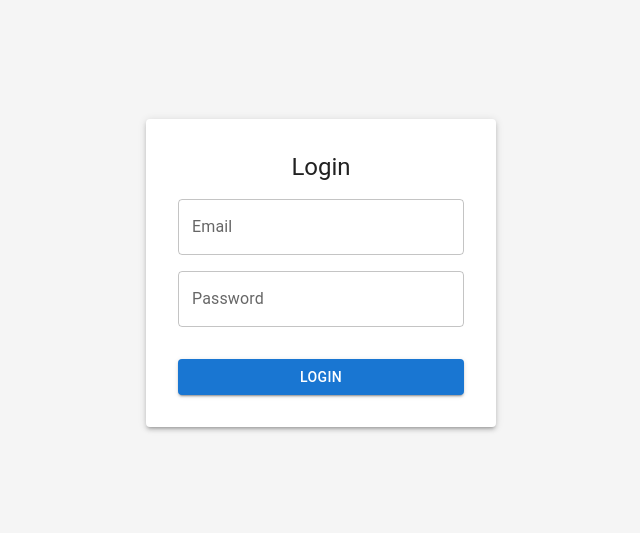
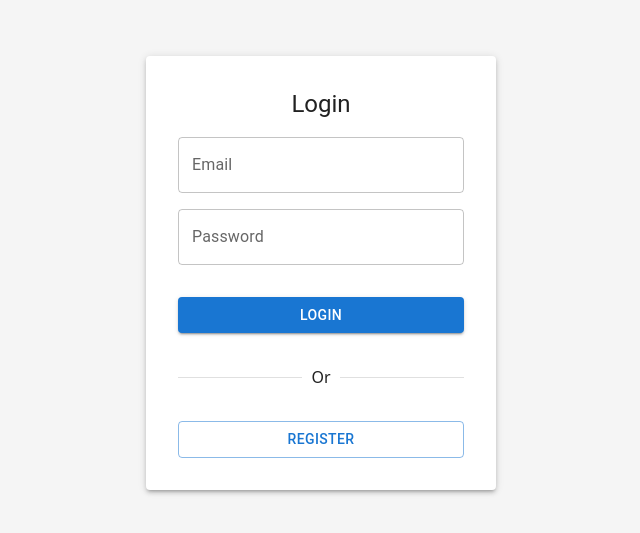
Before and after one commit to GemBlue071001/Lap-fer202, a React (Create React App) app: page /login in a window 1280 px wide. Shown: the part 127-660 px from the top of the page, without its empty margins (319-959 px from the left). Built offline with nearby package versions, Linux system fonts and the light colour scheme; no server answers.

Commit message:
add register button for user

```diff
--- a/src/pages/LoginPage.tsx
+++ b/src/pages/LoginPage.tsx
@@ -1,5 +1,5 @@
 import React, { useState } from "react";
-import { Box, Button, TextField, Typography, Paper, Snackbar, Alert } from "@mui/material";
+import { Box, Button, TextField, Typography, Paper, Snackbar, Alert, Divider } from "@mui/material";
 import { useNavigate } from "react-router-dom";
 import { userService } from "../services/userService";
 import appLocalStorage from "../util/appLocalStorage";
@@ -15,11 +15,7 @@ const LoginPage = () => {
     const handleSubmit = async (e: React.FormEvent) => {
         e.preventDefault();
         try {
-            // const res = await fetch(
-            //     `http://localhost:3000/user?email=${encodeURIComponent(email)}&password=${encodeURIComponent(password)}`
-            // );
             const users = await userService.login(email, password);
-            // const data = await res.json();
             if (Array.isArray(users) && users.length === 1) {
                 appLocalStorage.setItem(localKeyItem.userInfo, users[0])
                 navigate("/");
@@ -78,6 +74,17 @@ const LoginPage = () => {
                     >
                         Login
                     </Button>
+
+                    <Divider sx={{ mt: 2, mb: 2 }}>Or</Divider>
+
+                    <Button
+                        variant="outlined"
+                        color="primary"
+                        fullWidth
+                        onClick={() => navigate("/register")}
+                    >
+                        Register
+                    </Button>
                 </Box>
             </Paper>
             <Snackbar open={open} autoHideDuration={4000} onClose={() => setOpen(false)}>
```
